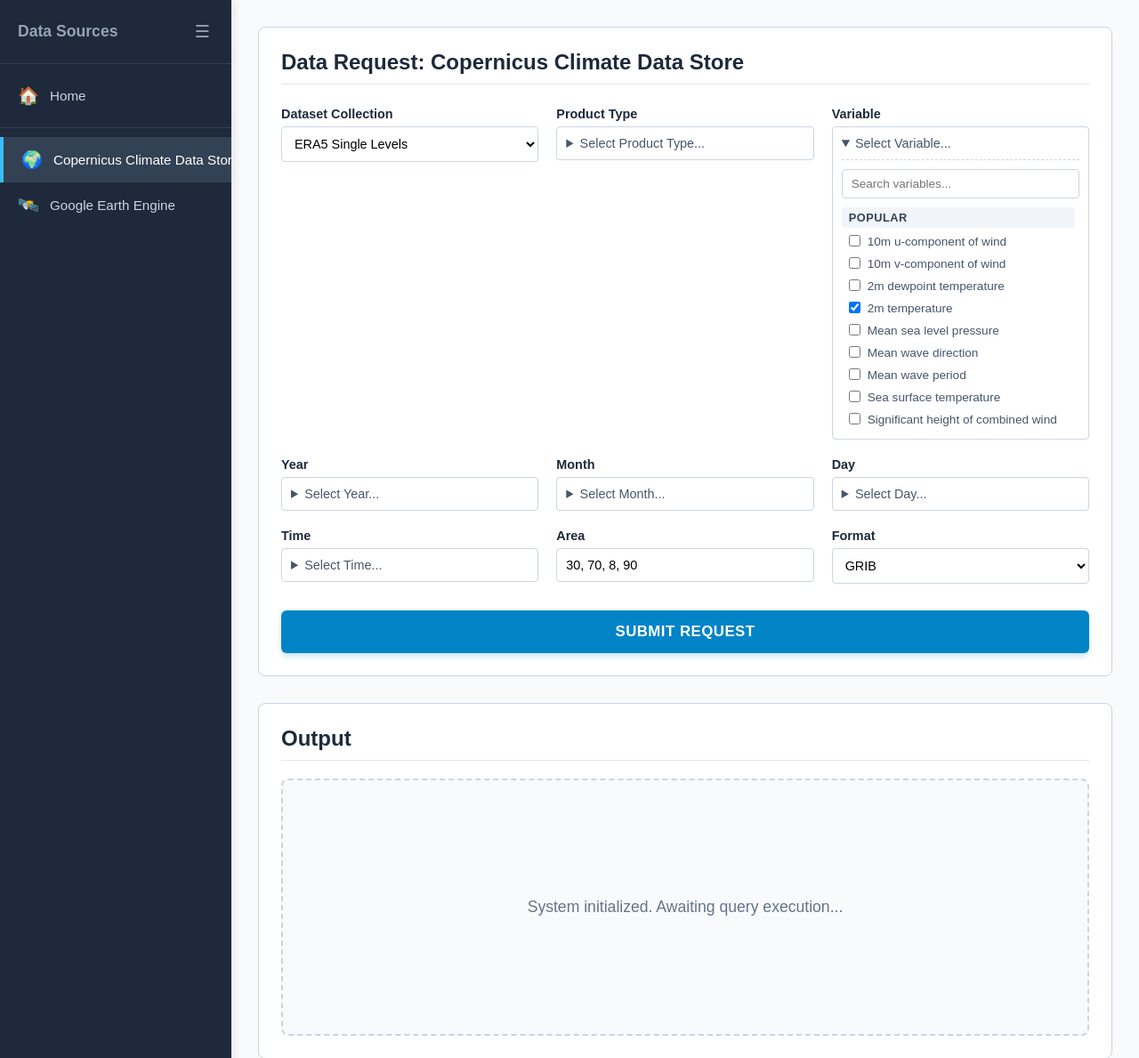
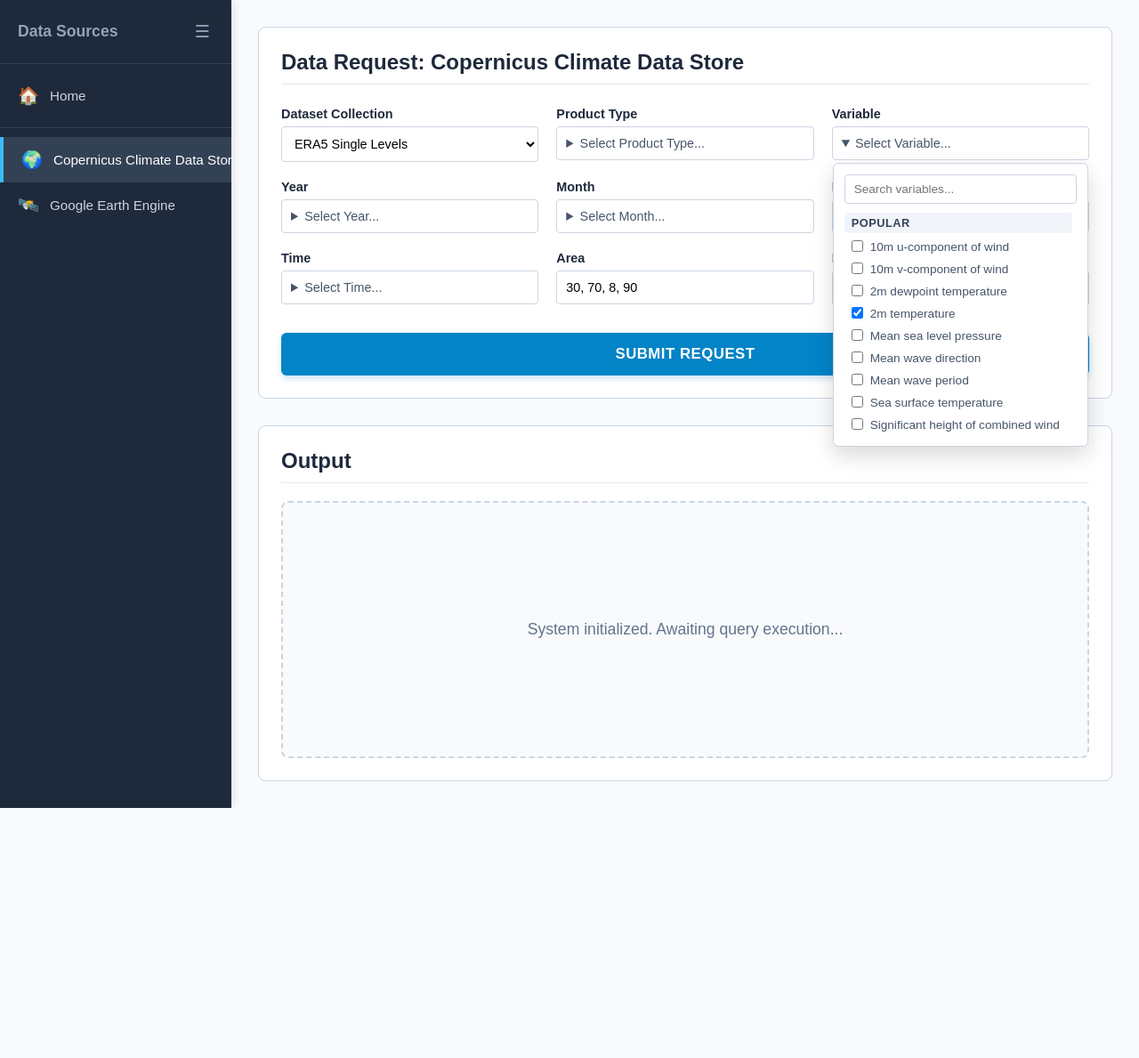
Before and after one commit to AnshulPrasad/climate-change, a Django app: page /copernicus/ in a window 1280 px wide, after a click that opens the changed part. Shown: the top 1189 px of the page at 89% size. After the commit the page ends 908 px from the top, so only its background shows below. Run offline with Django 5.2, Linux system fonts and the light colour scheme; parts of the project's set-up code (start-up, migrations or seed data) failed here and were passed over.

Commit message:
To fix this and make the dropdowns float over the other form fields instead of pushing them down, we need to apply absolute positioning to the dropdown menus. This takes the expanding lists out of the standard document flow, allowing them to overlay the components beneath them seamlessly.

```diff
--- a/django_app/hf_space/templates/hf_space/providers/copernicus_form.html
+++ b/django_app/hf_space/templates/hf_space/providers/copernicus_form.html
@@ -1,22 +1,39 @@
 <style>
-    .form-group { display: flex; flex-direction: column; gap: 6px; }
+    .form-group { display: flex; flex-direction: column; gap: 6px; position: relative; }
     .field-label { font-weight: 600; color: #1e293b; font-size: 0.9rem; }
 
     /* Standard Inputs */
-    .standard-input input, .standard-input select { width: 100%; padding: 10px; border: 1px solid #cbd5e1; border-radius: 4px; font-size: 0.9rem; background-color: #fff; }
+    .standard-input input, .standard-input select { width: 100%; padding: 10px; border: 1px solid #cbd5e1; border-radius: 4px; font-size: 0.9rem; background-color: #fff; box-sizing: border-box; }
 
     /* Dropdown Wrappers */
-    .checkbox-dropdown { border: 1px solid #cbd5e1; border-radius: 4px; background: #fff; padding: 10px; }
+    .checkbox-dropdown { position: relative; border: 1px solid #cbd5e1; border-radius: 4px; background: #fff; padding: 10px; box-sizing: border-box; }
     .checkbox-dropdown summary { cursor: pointer; font-size: 0.9rem; color: #475569; font-weight: 500; outline: none; }
     .checkbox-dropdown summary:hover { color: #0284c7; }
 
-    /* Standard Multiple Choice List */
-    .checkbox-dropdown > ul { list-style: none; padding: 10px 0 0 0; margin: 0; max-height: 200px; overflow-y: auto; }
+    /* ============================================================== */
+    /* ABSOLUTE OVERLAY FOR DROPDOWNS (Prevents pushing rows down)    */
+    /* ============================================================== */
+    .checkbox-dropdown > ul,
+    .variable-dropdown-content {
+        position: absolute;
+        top: calc(100% + 4px); /* Appears just below the selection box */
+        left: 0;
+        width: 100%;
+        background: #ffffff;
+        border: 1px solid #cbd5e1;
+        border-radius: 6px;
+        box-shadow: 0 10px 25px rgba(0, 0, 0, 0.15); /* Drop shadow to emphasize float */
+        z-index: 9999; /* Forces it over all other grid items and buttons */
+        box-sizing: border-box;
+    }
+
+    /* Standard Multiple Choice List (Overlay) */
+    .checkbox-dropdown > ul { list-style: none; padding: 10px; margin: 0; max-height: 250px; overflow-y: auto; }
     .checkbox-dropdown > ul li { margin: 6px 0; font-size: 0.85rem; }
 
-    /* Categorized Variable List (Vertical Layout) */
-    .variable-dropdown-content { margin-top: 10px; padding-top: 10px; border-top: 1px dashed #cbd5e1; }
-    .variable-search-box { width: 100%; padding: 8px 10px; border: 1px solid #cbd5e1; border-radius: 4px; margin-bottom: 10px; font-size: 0.85rem; }
+    /* Categorized Variable List (Overlay) */
+    .variable-dropdown-content { padding: 12px; }
+    .variable-search-box { width: 100%; padding: 8px 10px; border: 1px solid #cbd5e1; border-radius: 4px; margin-bottom: 10px; font-size: 0.85rem; box-sizing: border-box; }
 
     .variable-list-container { max-height: 250px; overflow-y: auto; padding-right: 5px; }
     .category-group { margin-bottom: 12px; }
@@ -28,7 +45,6 @@
 </style>
 
 {% for field in form %}
-    <!-- Removed full-width-grid-item so it falls naturally into the standard column layout -->
     <div class="form-group">
         <label class="field-label" for="{{ field.id_for_label }}">{{ field.label }}</label>
 
@@ -93,4 +109,13 @@
             group.style.display = visibleItems ? 'block' : 'none';
         });
     }
+
+    // Optional: Close dropdown if user clicks completely outside of it
+    document.addEventListener('click', function(event) {
+        document.querySelectorAll('.checkbox-dropdown').forEach(details => {
+            if (!details.contains(event.target)) {
+                details.removeAttribute('open');
+            }
+        });
+    });
 </script>
```
